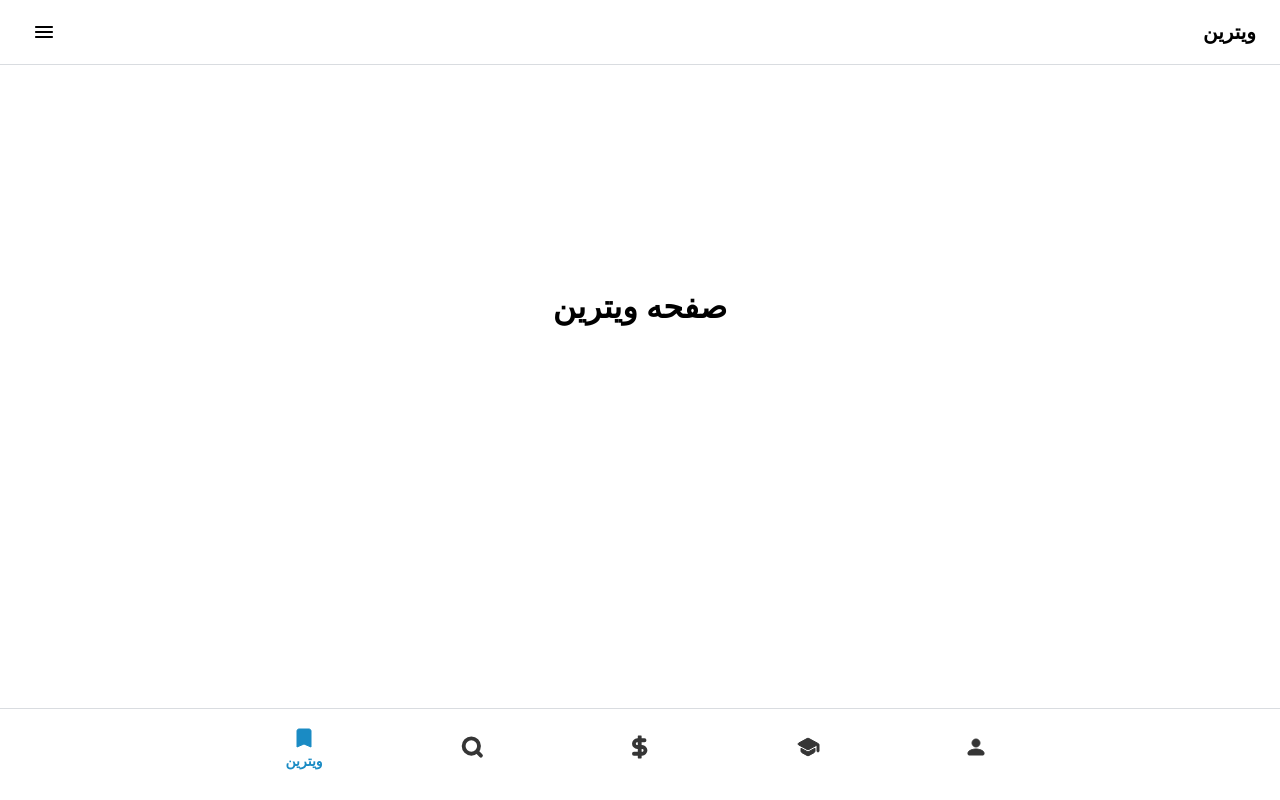
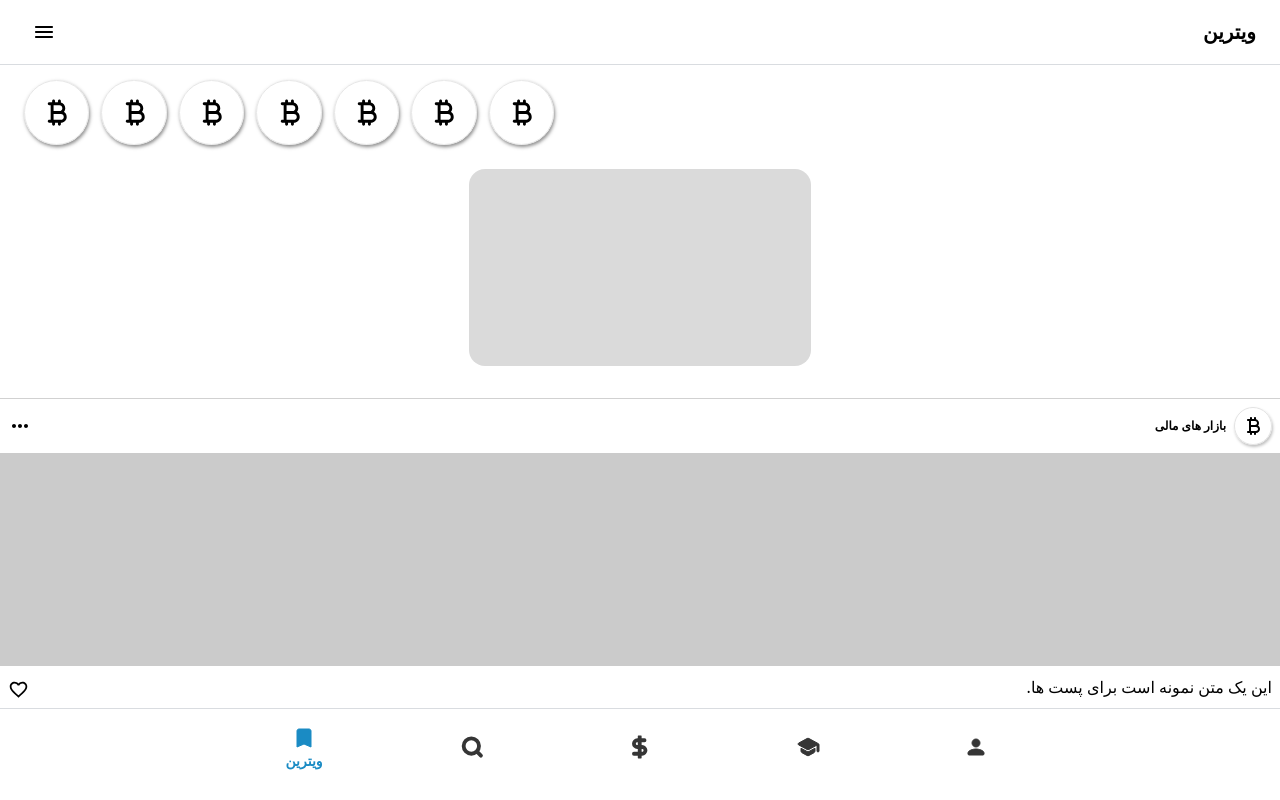
Before and after one commit to RezaSanagoo/Telmarket, a Next.js app: page /Telmarket/explore in a window 1280 px wide. Shown: the top 800 px of the page. Built offline with nearby package versions, Linux system fonts and the light colour scheme; a web font is replaced by a local one.

Commit message:
explore fix

```diff
--- a/src/app/(main)/explore/page.tsx
+++ b/src/app/(main)/explore/page.tsx
@@ -1,7 +1,71 @@
+"use client"; // این خط را اضافه کنید
+
+import { useState } from "react";
+import MoreVertIcon from "@mui/icons-material/MoreVert";
+import FavoriteBorderIcon from "@mui/icons-material/FavoriteBorder";
+import FavoriteIcon from "@mui/icons-material/Favorite";
+import Bitcoin from '@mui/icons-material/CurrencyBitcoinRounded';
+
 export default function ExplorePage() {
+  const [isLiked, setIsLiked] = useState(false);
+
   return (
-    <div className="ph">
-      <h1>صفحه ویترین</h1>
+    <div className="flex flex-col items-center w-full gap-[32px]">
+      <div className="flex flex-col w-full items-center">
+      {/* matlab Stories  */}
+      <div className="w-full h-full flex flex-row-reverse gap-3 p-6 scroll-none overflow-x-scroll">
+        {[1, 2, 3, 4, 5, 6, 7].map((_, index) => (
+          <div
+            key={index}
+            className="w-auto h-auto p-[2] rounded-[50px] shadow-[1px_2px_3px_0px_#00000040]"
+          >
+            <div className="w-[65.45px] h-[65.45px] rounded-[50px] border border-[#E7E7E7] bg-[#FFFFFF26] shadow-[1px_2px_4px_0px_#00000040] flex justify-center items-center" >
+              <Bitcoin fontSize="large" />
+            </div>
+          </div>
+        ))}
+      </div>
+
+      {/* matlab Banner */}
+      <div className="w-[342px] h-[197px] rounded-[16px] bg-[#CBCBCBB2]"></div>
+      </div>
+
+      {/* matlab Posts */}
+      <div className="flex flex-col items-center w-full gap-3">
+      {[1, 2, 3, 4, 5].map((_, index) => (
+      <div className="w-full h-full border-t border-[#0000002E] bg-[#FFFFFF47] backdrop-blur-[393.1px]">
+        <div className="flex flex-col w-full">
+          <div className="flex items-center justify-between p-2">
+            <div className="flex items-center gap-2">
+              <div className="w-[38px] h-[38px] flex items-center justify-center rounded-[50px] border border-[#E3E3E3] shadow-[1px_2px_3px_0px_#00000040] p-[3.45px]">
+              <Bitcoin  />
+              </div>
+              <span className="text-[12px] font-bold">بازار های مالی</span>
+            </div>
+            <MoreVertIcon
+              className="rotate-90"
+              sx={{ width: 24, height: 24 }}
+            />
+          </div>
+
+          <div className="w-full h-[213px] bg-[#CBCBCB]" />
+
+          <div className="flex items-center justify-between p-2">
+            <p className="text-[16px] leading-[27.64px]">
+              این یک متن نمونه است برای پست ها.
+            </p>
+            <div onClick={() => setIsLiked(!isLiked)} className="cursor-pointer">
+              {isLiked ? (
+                <FavoriteIcon sx={{ width: 21, height: 21, color: "#FF0000" }} />
+              ) : (
+                <FavoriteBorderIcon sx={{ width: 21, height: 21 }} />
+              )}
+            </div>
+          </div>
+        </div>
+      </div>
+        ))}
+        </div>
     </div>
-  )
+  );
 }
--- a/src/app/(main)/layout.tsx
+++ b/src/app/(main)/layout.tsx
@@ -12,7 +12,7 @@ export default function MainLayout({ children }: { children: ReactNode }) {
   return (
     <div className="main-layout">
       {showAppBar && <MainAppBar />}
-      <main className={`${showAppBar ? 'pt-[56px]' : 'pt-[77px]'} pb-16`}>
+      <main className={`${showAppBar ? 'pt-[56px]' : 'pt-[77px]'} pb-[92px]`}>
         {children}
       </main>
       <BottomNav />
```
